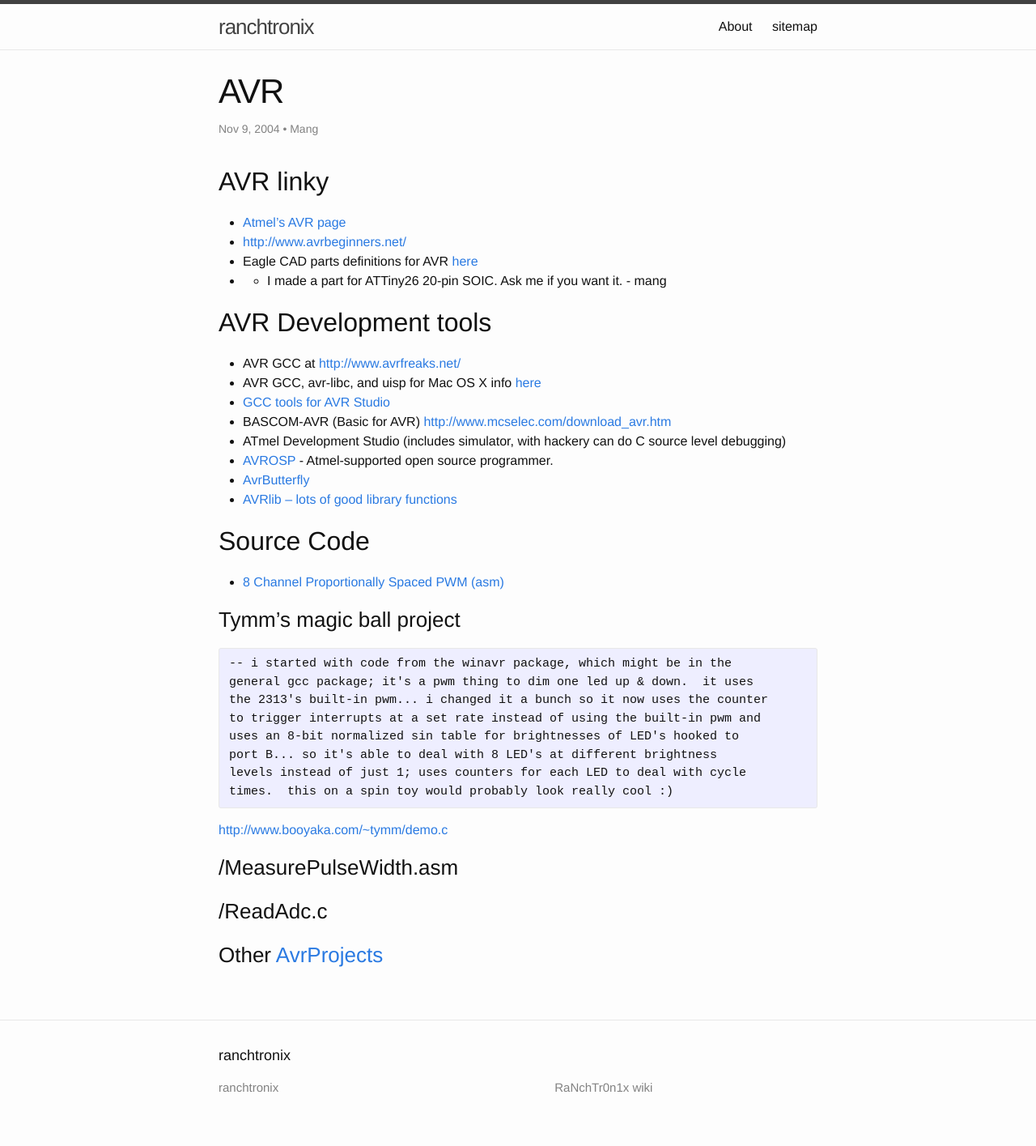
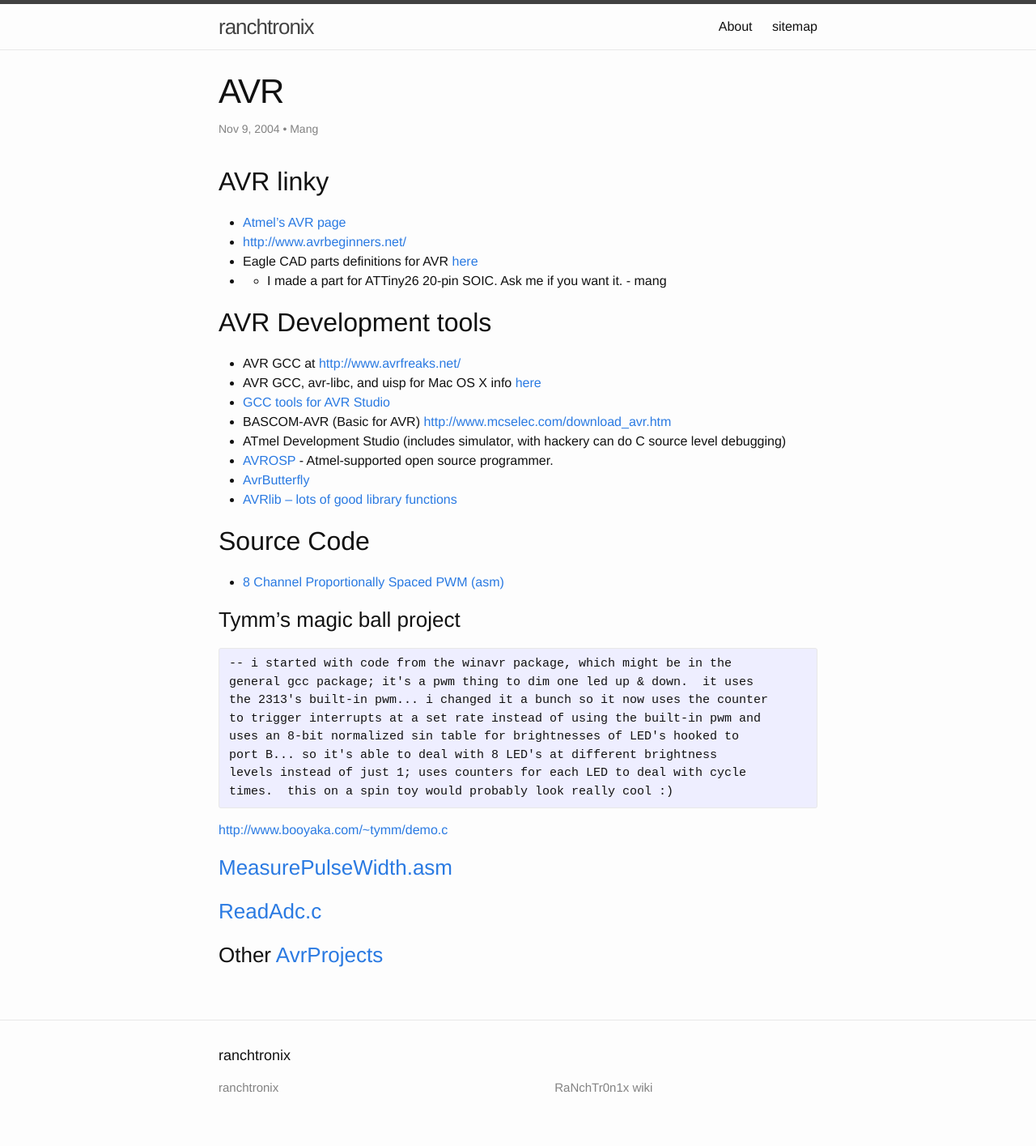
Before and after one commit to rajbot/ranchtronix, a Jekyll site: the page built from _posts/2003-04-26-AVR.md, in a window 1280 px wide. Shown: the whole page at 81% size. Built offline with Jekyll 4.4.1, drawn with Linux system fonts in a browser that asks for light colours; part of the change alters nothing that is shown.

Commit message:
Update 2003-04-26-AVR.md
Convert some links to markdown

```diff
--- a/_posts/2003-04-26-AVR.md
+++ b/_posts/2003-04-26-AVR.md
@@ -41,8 +41,8 @@ times.  this on a spin toy would probably look really cool :)
 </pre>
 [http://www.booyaka.com/~tymm/demo.c](http://www.booyaka.com/~tymm/demo.c)
 
-### /MeasurePulseWidth.asm
+### [MeasurePulseWidth.asm](microcontrollers/MeasurePulseWidth.html)
 
-### /ReadAdc.c
+### [ReadAdc.c](microcontrollers/ReadAdc.html)
 
 ### Other [AvrProjects](AvrProjects.html)
```
